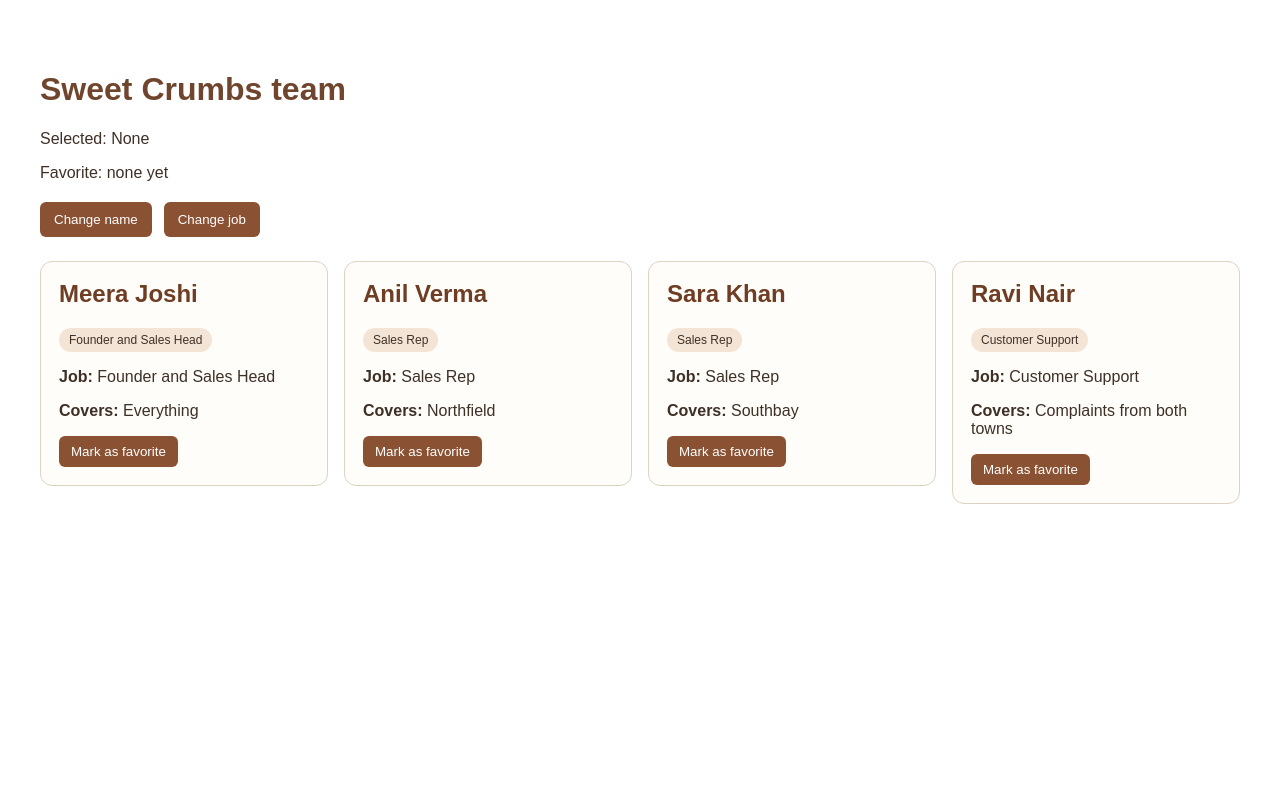
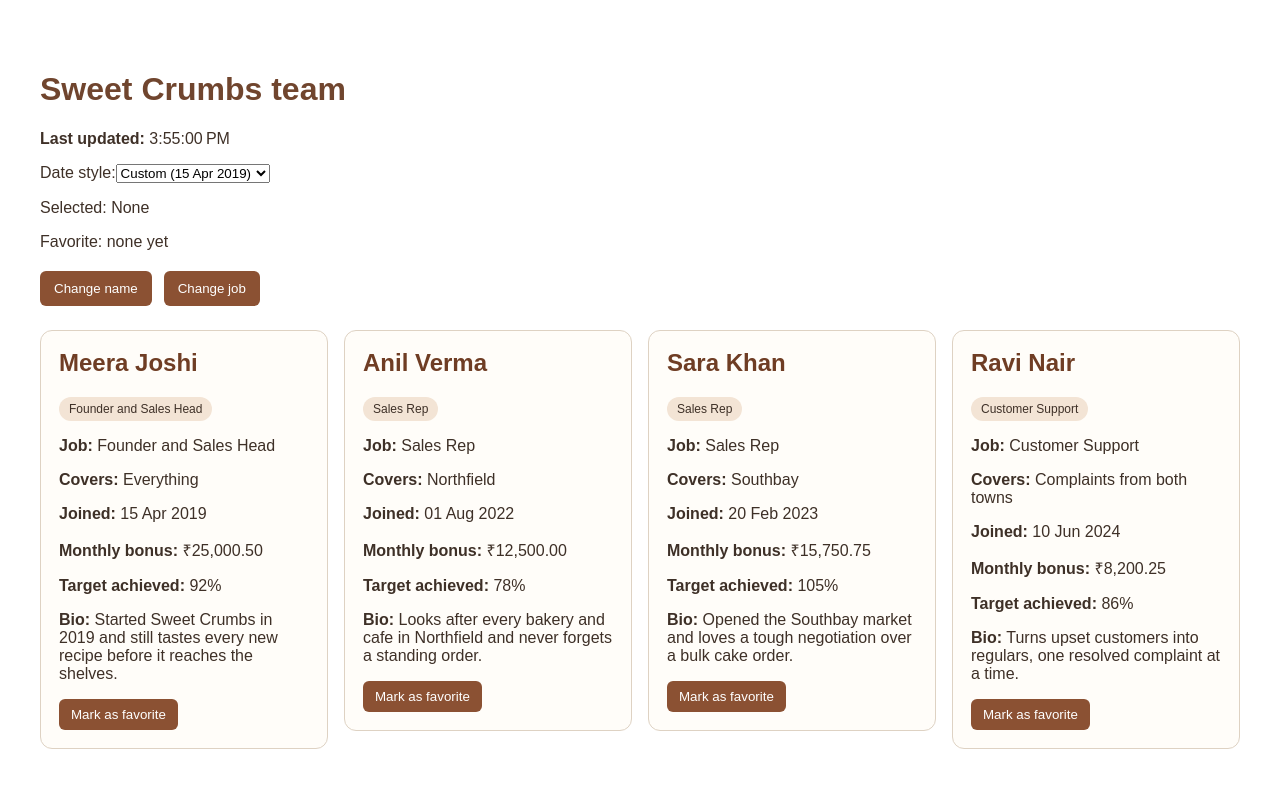
Before and after one commit to ppatil-valorx/sweet-crumbs-app, an Angular app: page / in a window 1280 px wide. Shown: the top 788 px of the page. Built offline with nearby package versions, Linux system fonts and the light colour scheme.

Commit message:
Complete Angular pipes and async pipe

```diff
--- a/src/app/app.html
+++ b/src/app/app.html
@@ -1,6 +1,22 @@
 
 <main class="page">
   <h1>Sweet Crumbs team</h1>
+
+  <p>
+  <strong>Last updated:</strong>
+  {{ lastUpdated$ | async | date:'mediumTime' }}
+</p>
+
+    <div class="date-format-control">
+    <label for="dateFormat">Date style:</label>
+
+    <select id="dateFormat" [(ngModel)]="dateFormat">
+      <option value="dd MMM yyyy">Custom (15 Apr 2019)</option>
+      <option value="shortDate">Short</option>
+      <option value="mediumDate">Medium</option>
+      <option value="longDate">Long</option>
+    </select>
+  </div>
 
   <p>
     Selected: {{ selectedMember?.name ?? 'None' }}
@@ -32,6 +48,7 @@
     @for (member of team; track member.id) {
       <app-team-card
         [person]="member"
+          [dateFormat]="dateFormat"
         [isSelected]="selectedId === member.id"
         [isFavorite]="favoriteId === member.id"
         (selected)="selectMember($event)"
--- a/src/app/app.ts
+++ b/src/app/app.ts
@@ -1,40 +1,59 @@
 
 import { Component } from '@angular/core';
-import { TeamCard } from './team-card/team-card';
 import { TeamMember } from './team-member';
-
+import { FormsModule } from '@angular/forms';
+import { TeamCardComponent } from './team-card/team-card.component';
+import { interval, map } from 'rxjs';
+import { AsyncPipe, DatePipe } from '@angular/common';
 @Component({
   selector: 'app-root',
   standalone: true,
-  imports: [TeamCard],
+  imports: [TeamCardComponent, FormsModule, DatePipe,AsyncPipe],
   templateUrl: './app.html',
   styleUrl: './app.scss'
 })
 export class App {
+  dateFormat: string = 'dd MMM yyyy';
   team: TeamMember[] = [
     {
-      id: 1,
+       id: 1,
       name: 'Meera Joshi',
       job: 'Founder and Sales Head',
-      covers: 'Everything'
+      covers: 'Everything',
+      joinedOn: new Date('2019-04-15T00:00:00'),
+monthlyBonus: 25000.5,
+targetAchieved: 0.92,
+bio: 'Started Sweet Crumbs in 2019 and still tastes every new recipe before it reaches the shelves.',
     },
     {
       id: 2,
       name: 'Anil Verma',
       job: 'Sales Rep',
-      covers: 'Northfield'
+      covers: 'Northfield',
+      joinedOn: new Date('2022-08-01T00:00:00'),
+monthlyBonus: 12500,
+targetAchieved: 0.78,
+bio: 'Looks after every bakery and cafe in Northfield and never forgets a standing order.',
     },
     {
       id: 3,
       name: 'Sara Khan',
       job: 'Sales Rep',
-      covers: 'Southbay'
+      covers: 'Southbay',
+      joinedOn: new Date('2023-02-20T00:00:00'),
+monthlyBonus: 15750.75,
+targetAchieved: 1.05,
+bio: 'Opened the Southbay market and loves a tough negotiation over a bulk cake order.',
     },
     {
       id: 4,
       name: 'Ravi Nair',
       job: 'Customer Support',
-      covers: 'Complaints from both towns'
+      covers: 'Complaints from both towns',
+      joinedOn: new Date('2024-06-10T00:00:00'),
+monthlyBonus: 8200.25,
+targetAchieved: 0.86,
+bio: 'Turns upset customers into regulars, one resolved complaint at a time.',
     }
   ];
 
@@ -112,4 +131,8 @@ changeJob(): void {
   this.message = '';
 }
 
+lastUpdated$ = interval(1000).pipe(
+  map(() => new Date())
+);
+
 }
--- a/src/app/team-card/team-card.component.ts
+++ b/src/app/team-card/team-card.component.ts
@@ -10,10 +10,12 @@ import {
 } from '@angular/core';
 
 import { TeamMember } from '../team-member';
+import { DatePipe, CurrencyPipe, PercentPipe } from '@angular/common';
 
 @Component({
   selector: 'app-team-card',
   standalone: true,
+  imports: [DatePipe, CurrencyPipe, PercentPipe],
   templateUrl: './team-card.html',
   styleUrl: './team-card.scss'
 })
@@ -22,7 +24,7 @@ export class TeamCardComponent implements OnInit, OnChanges {
   @Input() person!: TeamMember;
   @Input() isSelected = false;
   @Input() isFavorite = false;
-
+  @Input() dateFormat = 'dd MMM yyyy';
   @Output() favorite = new EventEmitter<TeamMember>();
   @Output() selected = new EventEmitter<TeamMember>();
 
--- a/src/app/team-card/team-card.html
+++ b/src/app/team-card/team-card.html
@@ -1,24 +1,18 @@
-<div
-  class="team-card"
-  [class.selected]="isSelected"
-  (click)="selectCard()"
->
+<div class="team-card" [class.selected]="isSelected" (click)="selectCard()">
   <h2 class="name">{{ person.name }}</h2>
-
   <span class="job-badge">{{ person.job }}</span>
 
-  <p>
-    <strong>Job:</strong> {{ person.job }}
-  </p>
+  <p><strong>Job:</strong> {{ person.job }}</p>
+  <p><strong>Covers:</strong> {{ person.covers }}</p>
 
-  <p>
-    <strong>Covers:</strong> {{ person.covers }}
-  </p>
+  <div class="member-details">
+    <p><strong>Joined:</strong> {{ person.joinedOn | date: dateFormat }}</p>
+    <p><strong>Monthly bonus:</strong> {{ person.monthlyBonus | currency:'INR':'symbol':'1.2-2':'en-IN' }}</p>
+    <p><strong>Target achieved:</strong> {{ person.targetAchieved | percent:'1.0-0' }}</p>
+    <p><strong>Bio:</strong> {{ person.bio }}</p>
+  </div>
 
-  <button
-    type="button"
-    (click)="markFavorite($event)"
-  >
+  <button type="button" (click)="markFavorite($event)">
     {{ isFavorite ? 'Favorited' : 'Mark as favorite' }}
   </button>
 </div>
--- a/src/app/team-card/team-card.ts
+++ b/src/app/team-card/team-card.ts
@@ -10,10 +10,12 @@ import {
 } from '@angular/core';
 
 import { TeamMember } from '../team-member';
+import { DatePipe, CurrencyPipe, PercentPipe } from '@angular/common';
 
 @Component({
   selector: 'app-team-card',
   standalone: true,
+  imports: [DatePipe, CurrencyPipe, PercentPipe],
   templateUrl: './team-card.html',
   styleUrl: './team-card.scss'
 })
@@ -25,7 +27,7 @@ export class TeamCard implements OnInit, OnChanges {
 
   @Output() favorite = new EventEmitter<TeamMember>();
   @Output() selected = new EventEmitter<TeamMember>();
-
+  @Input() dateFormat = 'dd MMM yyyy';
   ngOnInit(): void {
     console.log('Team card initialized:', this.person.name);
   }
--- a/src/app/team-member.ts
+++ b/src/app/team-member.ts
@@ -3,4 +3,8 @@ export interface TeamMember {
   name: string;
   job: string;
   covers: string;
+  joinedOn: Date;
+  monthlyBonus: number;
+  targetAchieved: number;
+  bio: string;
 }
```
Also changed, not shown: src/app/truncate-pipe.ts (added, +28 -0 lines), 1 other file (tests, documents, lock files or other folders).
